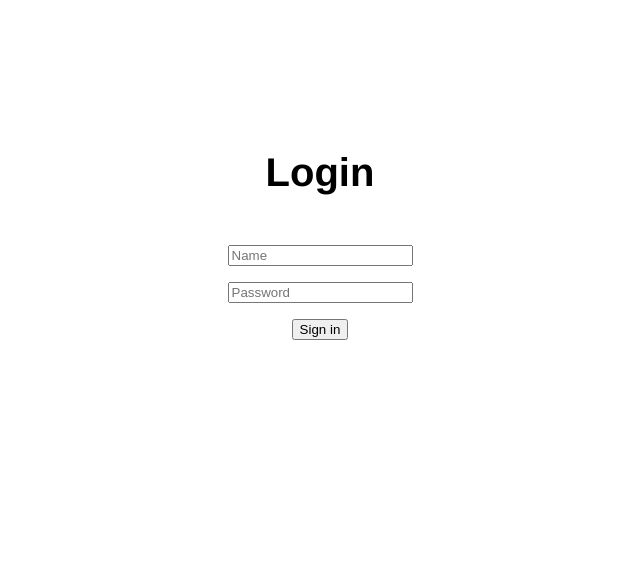
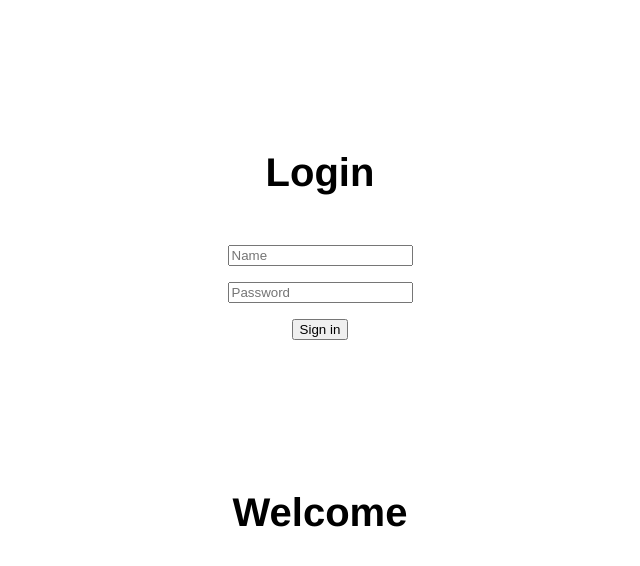
Before and after one commit to SaraOsacar/Log-in, a React (Create React App) app: page / in a window 1280 px wide. Shown: the top 566 px of the page, without its empty margins (320-960 px from the left). Built offline with nearby package versions, Linux system fonts and the light colour scheme.

Commit message:
Add Home component

```diff
--- a/src/components/App.js
+++ b/src/components/App.js
@@ -1,10 +1,17 @@
 import '../styles/App.scss';
 import {Form} from './Form';
+import {Home} from './Home';
+import { useState} from 'react';
 
 function App() {
+
+  const [user, setUser] = useState ([])
+
+
   return (
     <div className="App">
-     <Form />
+     <Form setUser={setUser}/>
+     <Home />
     </div>
   );
 }
--- a/src/components/Form.js
+++ b/src/components/Form.js
@@ -1,7 +1,7 @@
 import "../styles/Form.scss";
 import { useState } from "react";
 
-export function Form () {
+export function Form ({setUser}) {
     const [name, setName] = useState("");
     const [password, setPassword] = useState("");
     const [error, setError] = useState(false);
@@ -14,6 +14,7 @@ export function Form () {
             return
         }
         setError(false)
+        setUser([name])
     }
 
 
--- /dev/null
+++ b/src/components/Home.js
@@ -0,0 +1,9 @@
+import '../styles/Home.scss';
+
+export function Home() {
+  return (
+    <div>
+      <h1 className="homeTitle">Welcome</h1>
+    </div>
+  );
+}
--- /dev/null
+++ b/src/styles/Home.scss
@@ -0,0 +1,12 @@
+.homeTitle {
+
+    display: flex;
+    flex-direction: column;
+    justify-content: center;
+    align-items: center;
+    margin-top: 150px;
+    margin-bottom: 50px;
+    font-size: 40px;
+    font-family: Helvetica;
+
+}
```
